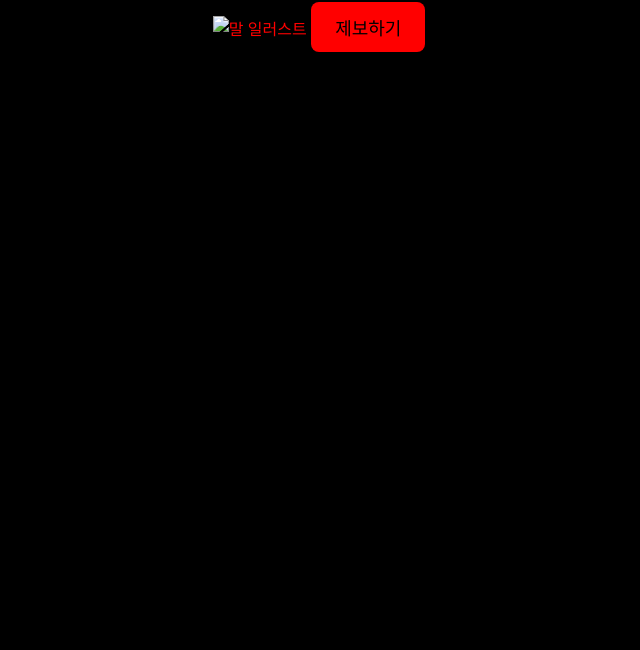
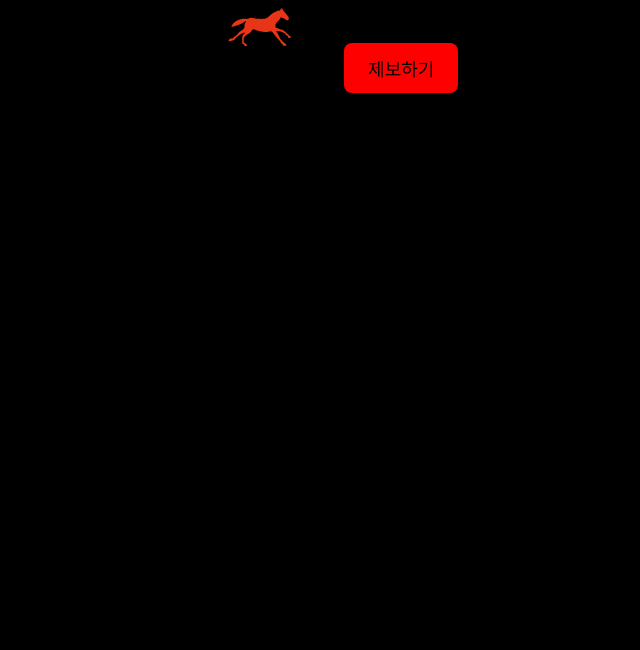
Before and after one commit to yangkyunghyun/mal_jangnan, a plain HTML site: page index.html in a window 1280 px wide. Shown: the part 150-800 px from the top of the page, without its empty margins (321-961 px from the left). Drawn offline with nearby package versions, Linux system fonts and the light colour scheme.

Commit message:
Update index.html

```diff
--- a/index.html
+++ b/index.html
@@ -102,7 +102,7 @@
   <h1>말장난 쇼핑몰</h1>
 
   <!-- 말 SVG -->
-  <img src="말.svg" class="horse" alt="말 일러스트">
+<img src="horse.svg" class="horse" alt="말 일러스트">
 
   <button id="reportBtn">제보하기</button>
 
```
